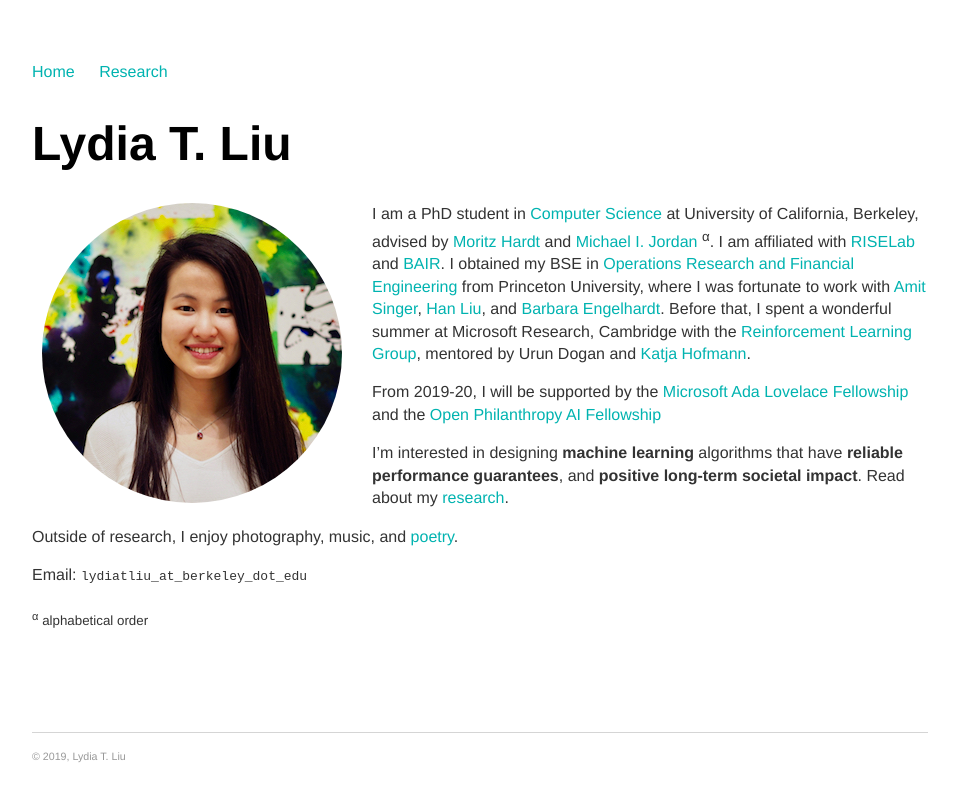
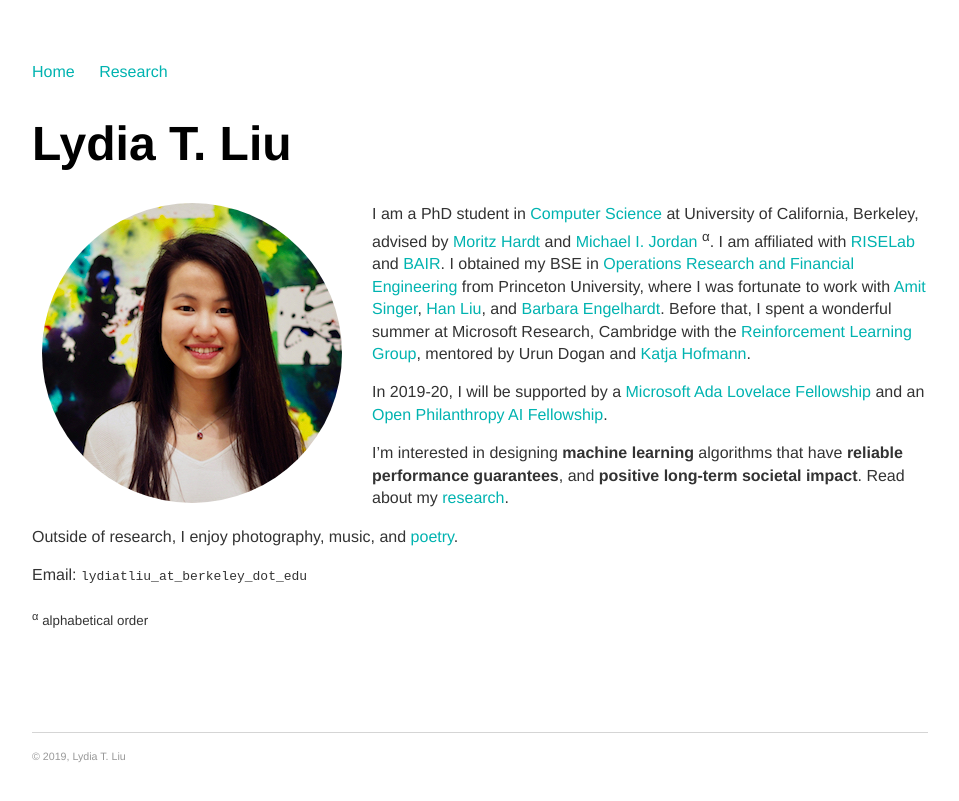
Before and after one commit to serenalwang/serenalwang.github.io, a Jekyll site: the page built from index.md, in a window 1280 px wide. Shown: the top 801 px of the page, without its empty margins (160-1119 px from the left). Built offline with Jekyll 4.4.1, drawn with Linux system fonts in a browser that asks for light colours.

Commit message:
Update index.md

```diff
--- a/index.md
+++ b/index.md
@@ -11,7 +11,7 @@
 I am a PhD student in [Computer Science](https://eecs.berkeley.edu/) at University of California, Berkeley, advised by [Moritz Hardt](http://www.moritzhardt.com/) and [Michael I. Jordan](https://people.eecs.berkeley.edu/~jordan/) <sup>&alpha;</sup>. I am affiliated with [RISELab](http://rise.cs.berkeley.edu/) and [BAIR](http://bair.berkeley.edu/).
 I obtained my BSE in [Operations Research and Financial Engineering](https://orfe.princeton.edu/) from Princeton University, where I was fortunate to work with [Amit Singer](https://web.math.princeton.edu/~amits/), [Han Liu](https://www.princeton.edu/~hanliu/), and [Barbara Engelhardt](https://www.cs.princeton.edu/~bee/). Before that, I spent a wonderful summer at Microsoft Research, Cambridge with the [Reinforcement Learning Group](https://www.microsoft.com/en-us/research/group/reinforcement-learning-group/), mentored by Urun Dogan and [Katja Hofmann](https://www.microsoft.com/en-us/research/people/kahofman/).
 
-From 2019-20, I will be supported by the [Microsoft Ada Lovelace Fellowship](https://www.microsoft.com/en-us/research/academic-program/ada-lovelace-fellowship/) and the [Open Philanthropy AI Fellowship](https://www.openphilanthropy.org/focus/global-catastrophic-risks/potential-risks-advanced-artificial-intelligence/open-phil-ai-fellowship-2019-class)
+In 2019-20, I will be supported by a [Microsoft Ada Lovelace Fellowship](https://www.microsoft.com/en-us/research/academic-program/ada-lovelace-fellowship/) and an [Open Philanthropy AI Fellowship](https://www.openphilanthropy.org/focus/global-catastrophic-risks/potential-risks-advanced-artificial-intelligence/open-phil-ai-fellowship-2019-class).
 
 I'm interested in designing **machine learning** algorithms that have **reliable performance guarantees**, and **positive long-term societal impact**. Read about my [research](/projects).
 
```
